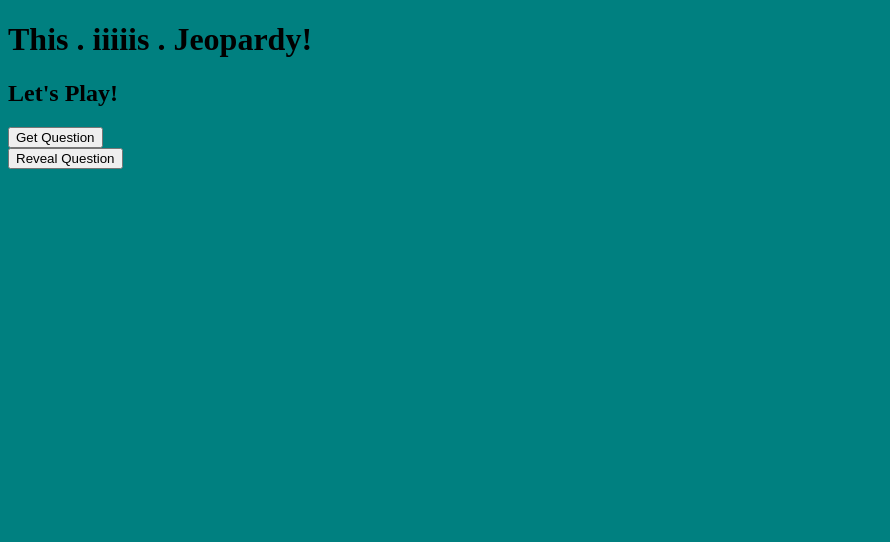
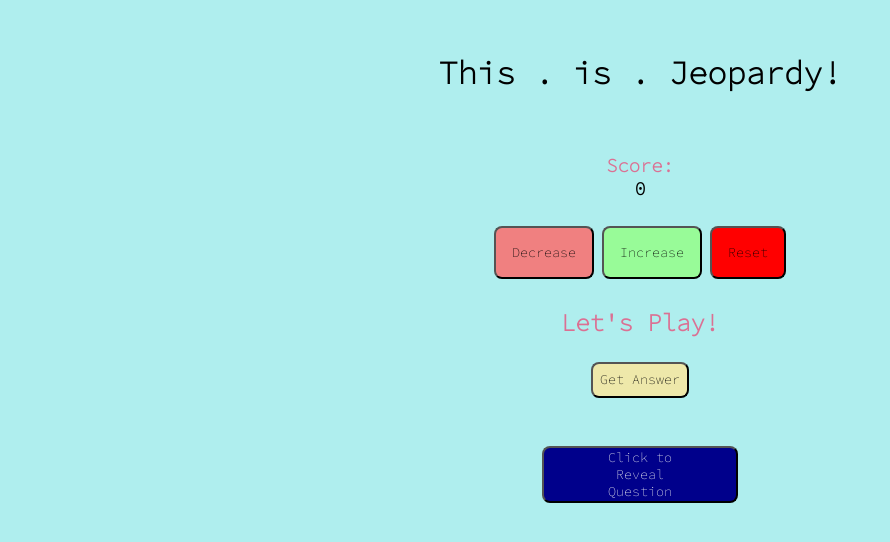
Before and after one commit to g0livax27/Jeopardy-API-App, a React (Create React App) app: page / in a window 1280 px wide. Shown: the top 542 px of the page, without its empty margins (0-890 px from the left). Built offline with nearby package versions, Linux system fonts and the light colour scheme; no server answers.

Commit message:
Working on CSS

```diff
--- a/src/App.js
+++ b/src/App.js
@@ -1,38 +1,53 @@
 import { useState, useEffect } from "react";
 import "./style.css";
 import Header from "./components/Header";
+import Score from "./components/Score";
+import ScoreBtn from "./components/ScoreBtn";
+import AnswerBtn from "./components/AnswerBtn";
+import ShowQuestionBtn from "./components/ShowQuestionBtn";
 
 export default function App(props) {
-    const [question, setQuestion] = useState([]);
-    const [questionBtn, setQuestionBtn] = useState(false);
-    const [revealBtn, setRevealBtn] = useState(false);
+    const [score, setScore] = useState(0);
+    const [answer, setAnswer] = useState([]);
+    const [answerBtn, setAnswerBtn] = useState(false);
+    const [showQuestionBtn, setShowQuestionBtn] = useState(false);
     const URL = 'http://jservice.io/api/random';
+
+    const increase = (e) => {
+        setScore(score + answer[0].value);
+      };
+    const decrease = (e) => {
+        setScore(score - answer[0].value);
+      };
+    const reset = (e) => {
+        setScore(0);
+      };
 
     useEffect(() => {
         (async () => {
             try{
                 const response = await fetch(URL);
                 const data = await response.json();
-                setQuestion(data);
+                setAnswer(data);
             } catch(err) {
                 console.error(err);
             }
         })()
-    }, [questionBtn]);
+    }, [answerBtn]);
 
-    const handleQuestionToggle = () => {
-        if (questionBtn) {
-            setQuestionBtn(false);
+    const answerToggle = () => {
+        if (answerBtn) {
+            setAnswerBtn(false);
         } else {
-            setQuestionBtn(true);
+            setAnswerBtn(true);
         }
     };
 
-    const revealQuestionToggle = () => {
-        if (revealBtn) {
-            setRevealBtn(false);
+    const showQuestionToggle = () => {
+        if (showQuestionBtn) {
+            setShowQuestionBtn(false);
         } else {
-            setRevealBtn(true);
+            setShowQuestionBtn(true);
         }
     }
 
@@ -41,35 +56,59 @@
             <div className="header">
                 <Header/>
             </div>
-            <div className="container">
-                <div className="question">
+            <div className="score-container">
+                <h3>Score: <Score content={score} /></h3>
+                <ScoreBtn
+                    content={"Decrease"}
+                    handleClick={decrease}
+                    classNames={["decrease"]}
+                />
+                <ScoreBtn
+                    content={"Increase"}
+                    handleClick={increase}
+                    classNames={["increase"]}
+                />
+                <ScoreBtn
+                    content={"Reset"}
+                    handleClick={reset}
+                    classNames={["reset"]}
+                />
+            </div>
+            <div className="answer-container">
                 <h2>Let's Play!</h2>
-                    <button className="question" onClick={handleQuestionToggle}>Get Question</button>
-                </div>
-            </div>
-            <div className="info">
+                <AnswerBtn
+                    content={"Get Answer"}
+                    handleClick={answerToggle}
+                    classNames={["answer-btn"]}
+                />
+                <div className="answer-info">
                     {
-                    Object.keys(question).length ? (
-                        <div className="info-child">
-                            <h3>Category: {question[0].category.title}</h3>
-                            <h3>for {question[0].value} Points</h3>
-                            <h3>Answer: {question[0].question}</h3>
+                        Object.keys(answer).length ? (
+                            <div className="answer-info-content">
+                                <h3 id="title">Category:</h3> <p>{answer[0].category.title}</p>
+                                <h4 id="title">Points:</h4> <p>{answer[0].value}</p>
+                                <h4 id="title">Answer:</h4> <p>{answer[0].question}</p>
                             </div>
                         ) : ("")
                     }
                 </div>
-            <div className="reveal">
-                <button className="answer" onClick={revealQuestionToggle}>Reveal Question</button>
             </div>
-            <div className="reveal-question">
+            <div className="question-container">
+                <ShowQuestionBtn
+                    content={"Click to Reveal Question"}
+                    handleClick={showQuestionToggle}
+                    classNames={["question-btn"]}
+                />
+                <div className="question-info">
                     {
-                    Object.keys(question).length ? (
-                        revealBtn ? (
-                            <h3>Question: {question[0].answer}</h3>
+                        Object.keys(answer).length ? (
+                            showQuestionBtn ? (
+                                <h3 id="reveal">{`Question: What/Who is ${answer[0].answer}?`}</h3>
                             ) : ("")
                         ) : ("")
                     }
                 </div>
             </div>
+        </div>
     )
 };
--- /dev/null
+++ b/src/components/AnswerBtn.js
@@ -0,0 +1,7 @@
+export default function AnswerBtn({ handleClick, content, classNames }) {
+    return(
+      <button className={classNames.join(" ")} onClick={handleClick}>
+        {content}
+      </button>
+    )
+};
--- a/src/components/GetQuestionBtn.js
+++ /dev/null
@@ -1,5 +0,0 @@
-export default function GetQuestionBtn() {
-    return(
-        <h1>Get Question Btn</h1>
-    )
-};
--- a/src/components/Header.js
+++ b/src/components/Header.js
@@ -1,5 +1,5 @@
 export default function Header() {
     return(
-        <h1>This . iiiiis . Jeopardy!</h1>
+        <h1>This . is . Jeopardy!</h1>
     )
 };
--- a/src/components/RevealQuestionBtn.js
+++ /dev/null
@@ -1,5 +0,0 @@
-export default function RevealQuestionBtn() {
-    return(
-        <h1>This is the Reveal Question Btn</h1>
-    )
-};
--- /dev/null
+++ b/src/components/Score.js
@@ -0,0 +1,10 @@
+export default function Score({ content }) {
+    return(
+      <div
+        className="score"
+        style={content >= 0 ? { color: "black" } : { color: "red" }}
+      >
+        {content}
+      </div>
+    )
+};
--- /dev/null
+++ b/src/components/ScoreBtn.js
@@ -0,0 +1,7 @@
+export default function ScoreBtn({ handleClick, content, classNames }) {
+    return(
+      <button className={classNames.join(" ")} onClick={handleClick}>
+        {content}
+      </button>
+    )
+};
--- a/src/components/ScoreCounter.js
+++ /dev/null
@@ -1,5 +0,0 @@
-export default function ScoreCounter() {
-    return(
-        <h1>This is the Score Counter</h1>
-    )
-};
--- a/src/components/ShowQuestion.js
+++ /dev/null
@@ -1,5 +0,0 @@
-export default function ShowQuestion() {
-    return(
-        <h1>Show Question</h1>
-    )
-};
--- /dev/null
+++ b/src/components/ShowQuestionBtn.js
@@ -0,0 +1,7 @@
+export default function ShowQuestionBtn({ handleClick, content, classNames }) {
+    return(
+      <button className={classNames.join(" ")} onClick={handleClick}>
+        {content}
+      </button>
+    )
+};
--- a/src/style.css
+++ b/src/style.css
@@ -1,3 +1,107 @@
+@import url('https://fonts.googleapis.com/css2?family=Source+Code+Pro:wght@200&display=swap');
+
+.App {
+    display: flex;
+    flex-direction: column;
+    align-items: center;
+    font-family: Source Code Pro;
+    margin: auto;
+    padding: .5rem;
+}
+
 body {
-    background-color: teal;
+    background-color: paleturquoise;
 }
+
+.header {
+    padding: 1rem;
+}
+
+.score-container > h3,
+.answer-container > h2 {
+    text-align: center;
+    color: palevioletred;
+    padding: .25rem;
+}
+
+.decrease,
+.increase,
+.reset {
+    border-radius: 8px;
+    padding: 1rem;
+    margin: .25rem;
+    font-family: Source Code Pro;
+}
+
+.decrease {
+    background-color: lightcoral;
+}
+
+.increase {
+    background-color: palegreen;
+}
+
+.reset {
+    background-color: red;
+}
+
+.answer-container {
+    display: flex;
+    flex-direction: column;
+    align-items: center;
+    justify-content: center;
+}
+
+.answer-btn {
+    align-items: center;
+    border-radius: 8px;
+    padding: .45rem;
+    background-color: palegoldenrod;
+}
+
+.answer-info {
+    padding: 1.5rem;
+}
+
+.answer-info-content {
+    text-align: center;
+    align-items: center;
+    justify-content: center;
+}
+
+/* .answer-info-content > #title,
+.answer-info-content > p {
+    display: inline;
+} */
+
+#title {
+    color: palevioletred;
+    margin: 0;
+}
+
+p {
+    margin: 0;
+    padding: 0 0 10px 0;
+}
+
+.answer-btn,
+.question-btn {
+    font-family: Source Code Pro;
+}
+
+.question-container {
+    position: relative;
+    justify-content: center;
+}
+
+.question-btn {
+    border-radius: 8px;
+    padding-left: 20%;
+    padding-right: 20%;
+    background-color: darkblue;
+    color: whitesmoke
+}
+
+#reveal {
+    color: palevioletred;
+}
```
Also changed, not shown: src/index.js (line endings or trailing spaces). Lines whose indentation alone changed are shown as unchanged.
